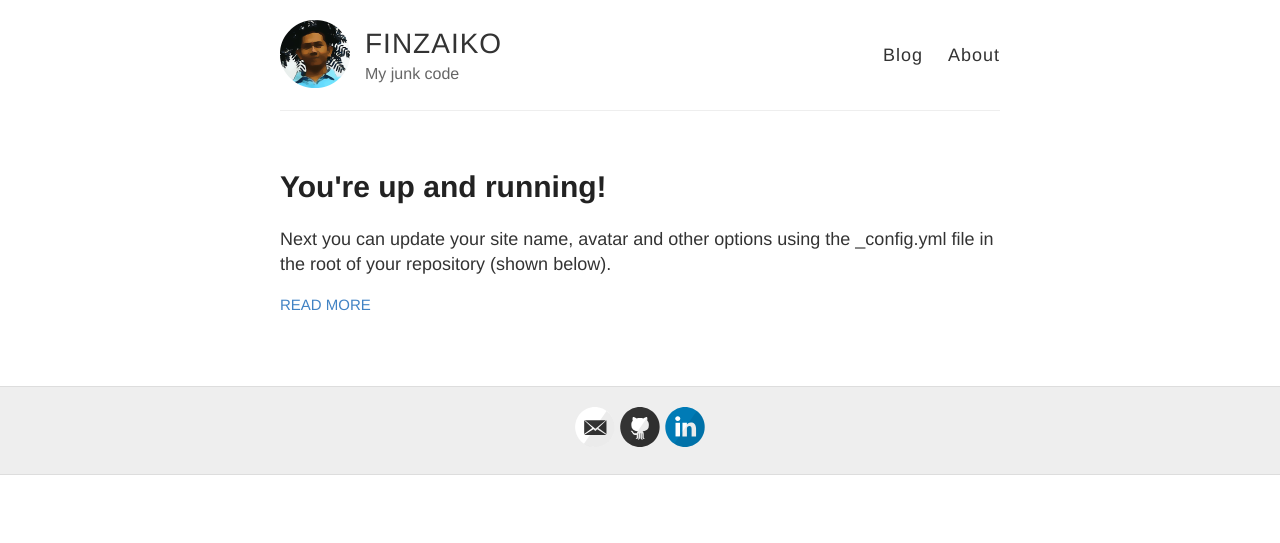
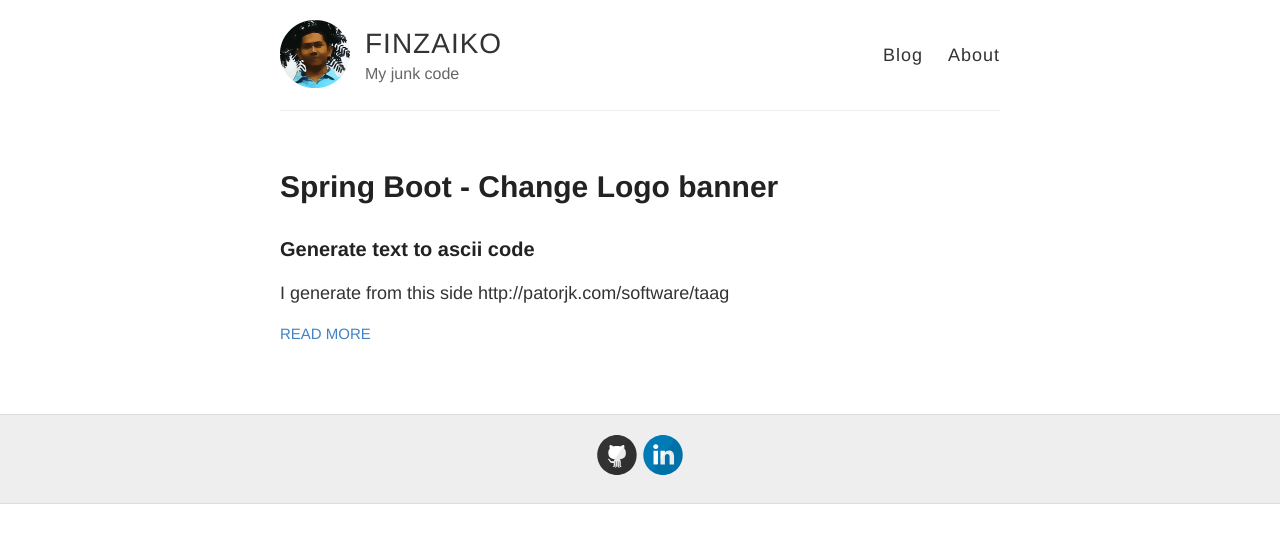
Before and after one commit to finzaiko/finzaiko.github.io, a Jekyll site: the page built from index.html, in a window 1280 px wide. Shown: the top 543 px of the page. Built offline with Jekyll 4.4.1, drawn with Linux system fonts in a browser that asks for light colours.

Commit message:
spring boot change logo banner

````diff
--- a/_config.yml
+++ b/_config.yml
@@ -18,7 +18,7 @@
 # Includes an icon in the footer for each username you enter
 footer-links:
   dribbble:
-  email: finzaiko@gmail.com
+  email:
   facebook:
   flickr:
   github: finzaiko
--- a/_posts/2014-3-3-Hello-World.md
+++ /dev/null
@@ -1,10 +0,0 @@
----
-layout: post
-title: You're up and running!
----
-
-Next you can update your site name, avatar and other options using the _config.yml file in the root of your repository (shown below).
-
-![_config.yml]({{ site.baseurl }}/images/config.png)
-
-The easiest way to make your first post is to edit this one. Go into /_posts/ and update the Hello World markdown file. For more instructions head over to the [Jekyll Now repository](https://github.com/barryclark/jekyll-now) on GitHub.
--- /dev/null
+++ b/_posts/2016-9-18-spring-boot-change-logo-banner.md
@@ -0,0 +1,31 @@
+---
+layout: post
+title: Spring Boot - Change Logo banner
+---
+
+### Generate text to ascii code
+I generate from this side http://patorjk.com/software/taag
+
+### Create banner.txt
+Create `banner.txt` file and place into folder `project-name\src\main\resources`
+
+### Run the boooot
+Startup will boot like so
+```
+------------------------------------------------------------------------
+Building spring-boot-one 0.0.1-SNAPSHOT
+------------------------------------------------------------------------
+
+--- exec-maven-plugin:1.2.1:exec (default-cli) @ spring-boot-one ---
+    _______                   _ __     __
+   / ____(_)___  ____  ____ _(_) /_____\ \
+  / /_  / / __ \/_  / / __ `/ / //_/ __ \ \
+ / __/ / / / / / / /_/ /_/ / / ,< / /_/ / /
+/_/   /_/_/ /_/ /___/\__,_/_/_/|_|\____/_/
+-------------------------- ~ Next Coder ~
+
+```
+
+Resources :
+http://stackoverflow.com/questions/33797009/how-to-change-spring-boot-logo-to-nyan-cat
+https://docs.spring.io/spring-boot/docs/current/reference/html/boot-features-spring-application.html
--- a/about.md
+++ b/about.md
@@ -4,12 +4,7 @@
 permalink: /about/
 ---
 
-Some information about you!
-
-### More Information
-
-A place to include any other types of information that you'd like to include about yourself.
+FINZAIKO. Hello My name is Arifin, Finzaiko it's just a name, - and I'm a web developer from Batam Indonesia, I can design and code for make it simple easier
 
 ### Contact me
-
-[email@domain.com](mailto:email@domain.com)
+[finzaiko@gmail.com](mailto:finzaiko@gmail.com)
````
